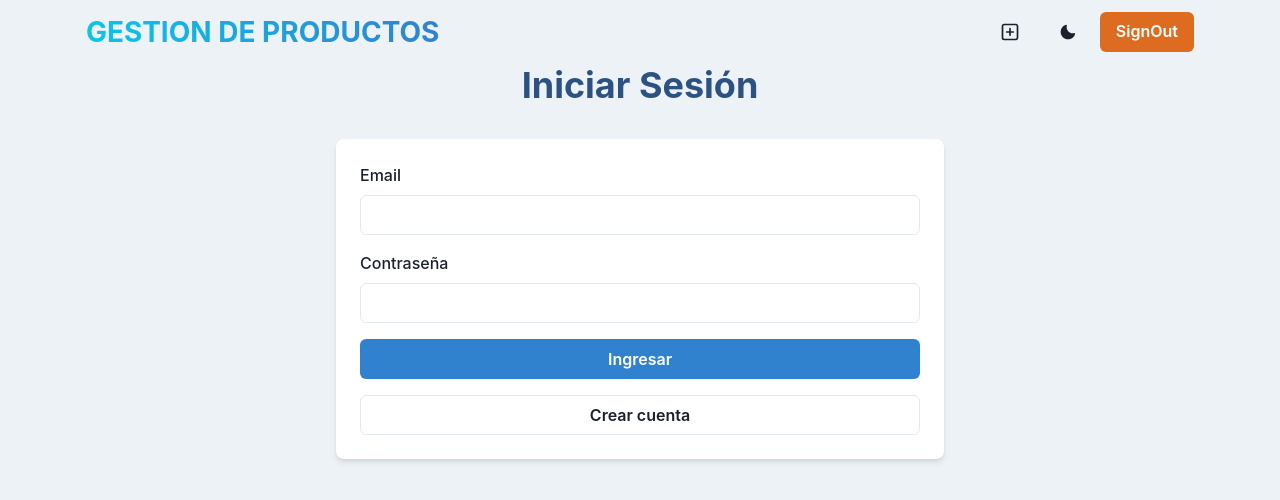
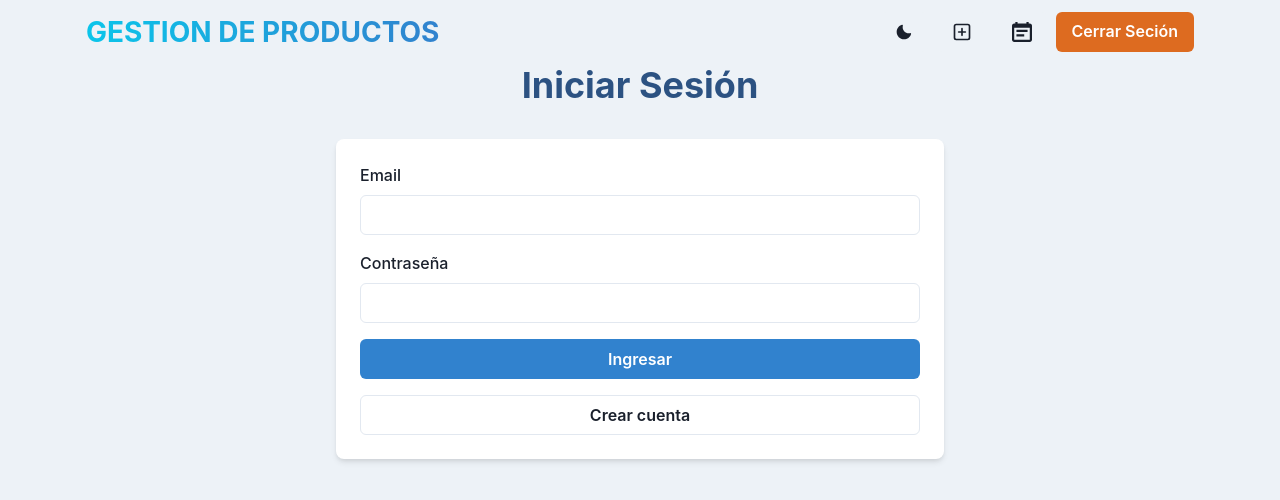
Before and after one commit to 2do-cuatri/InnoWave, a React (Vite) app in the folder frontend/: page /ingreso in a window 1280 px wide. Shown: the top 500 px of the page. Built offline with nearby package versions, Linux system fonts and the light colour scheme; sample sign-in values are in the browser's storage.

Commit message:
Boton de roporte en una toolbar solo visible si estas logueado

```diff
--- a/frontend/src/components/Navbar.jsx
+++ b/frontend/src/components/Navbar.jsx
@@ -1,10 +1,9 @@
-import { Button, Container, Flex, HStack, Text, useColorMode } from '@chakra-ui/react';
+import { Button, Container, Flex, HStack, Text, Tooltip, useColorMode } from '@chakra-ui/react';
 import { Link } from 'react-router-dom';
 //import {IoMoon} from 'react-icons/io5';
-import {LuSun} from 'react-icons/lu'
-import { PlusSquareIcon } from '@chakra-ui/icons';
-import { SunIcon, MoonIcon } from '@chakra-ui/icons';
-import SignOut from './authentication/SignOut';
+
+import { SunIcon, MoonIcon, CalendarIcon } from '@chakra-ui/icons';
+import ToolBar from './authentication/ToolBar';
 
 function Navbar() {
   const {colorMode, toggleColorMode} = useColorMode();
@@ -31,15 +30,16 @@ function Navbar() {
                     <Link to={"/"}>Gestion de Productos</Link>
                 </Text>
                 <HStack spacing={2} alignItems={"center"} >
-                    <Link to={"/create"}>
-                        <Button>
-                            <PlusSquareIcon fontSize={20}/>
+
+
+
+                    <Tooltip label={colorMode==="light"? "Modo Oscuro" : "Modo Claro"}>
+                        <Button onClick={toggleColorMode}>
+                            {colorMode==="light"?<MoonIcon /> : <SunIcon size="20"/>}
                         </Button>
-                    </Link>
-                    <Button onClick={toggleColorMode}>
-                        {colorMode==="light"?<MoonIcon /> : <SunIcon size="20"/>}
-                    </Button>
-                  <SignOut />
+                    </Tooltip>
+
+                  <ToolBar />
                 </HStack>
         </Flex>
 
--- a/frontend/src/components/authentication/SignOut.jsx
+++ /dev/null
@@ -1,13 +0,0 @@
-import { useContext } from "react";
-import AuthenticationContext from "./AuthenticationContext"
-import { Button } from '@chakra-ui/react'
-import useUser from "../../hooks/useUser";
-
-const SignOut = () => {
-    const { logout, loading } = useContext(AuthenticationContext);
-    const { getUser } = useUser();
-    if (!getUser()) return null;
-    return <Button colorScheme='orange' onClick={() => logout()}>{loading ? '...' : 'SignOut'}</Button>
-}
-
-export default SignOut;
--- /dev/null
+++ b/frontend/src/components/authentication/ToolBar.jsx
@@ -0,0 +1,37 @@
+import { useContext } from "react";
+import AuthenticationContext from "./AuthenticationContext"
+import { Button, Container, HStack, Tooltip } from '@chakra-ui/react'
+import useUser from "../../hooks/useUser";
+import { CalendarIcon, PlusSquareIcon } from "@chakra-ui/icons";
+import { Link } from "react-router-dom";
+
+const ToolBar = () => {
+    const { logout, loading } = useContext(AuthenticationContext);
+    const { getUser } = useUser();
+    if (!getUser()) return null;
+    return (
+        <HStack spacing={2} alignItems={"center"} >
+
+
+            <Tooltip label="Crear Producto">
+                <Link to={"/create"}>
+                    <Button>
+                        <PlusSquareIcon fontSize={20}/>
+                    </Button>
+                </Link>
+            </Tooltip>
+
+            <Tooltip label="Reporte">
+                <Button>
+                    <CalendarIcon fontSize={20}/>
+                </Button>
+            </Tooltip>
+
+
+            <Button colorScheme='orange' onClick={() => logout()}>{loading ? '...' : 'Cerrar Seción'}</Button>
+
+        </HStack>
+    )
+}
+
+export default ToolBar;
```
